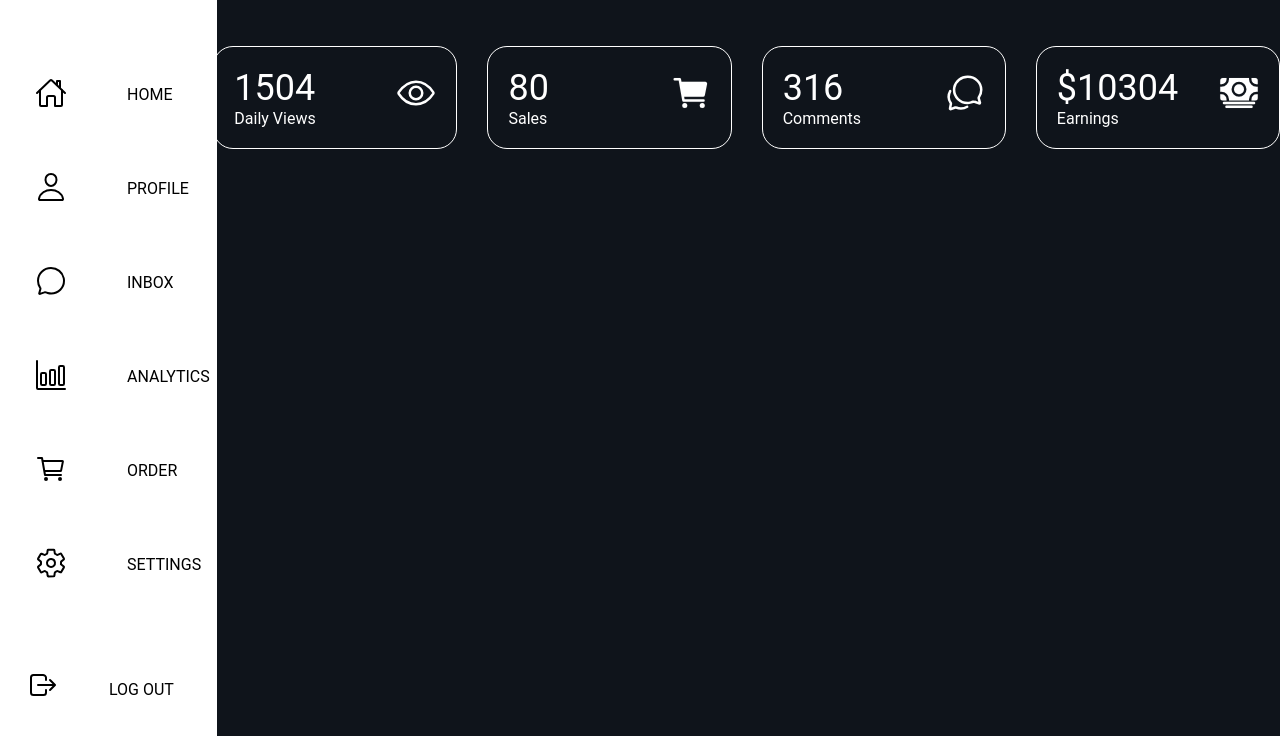
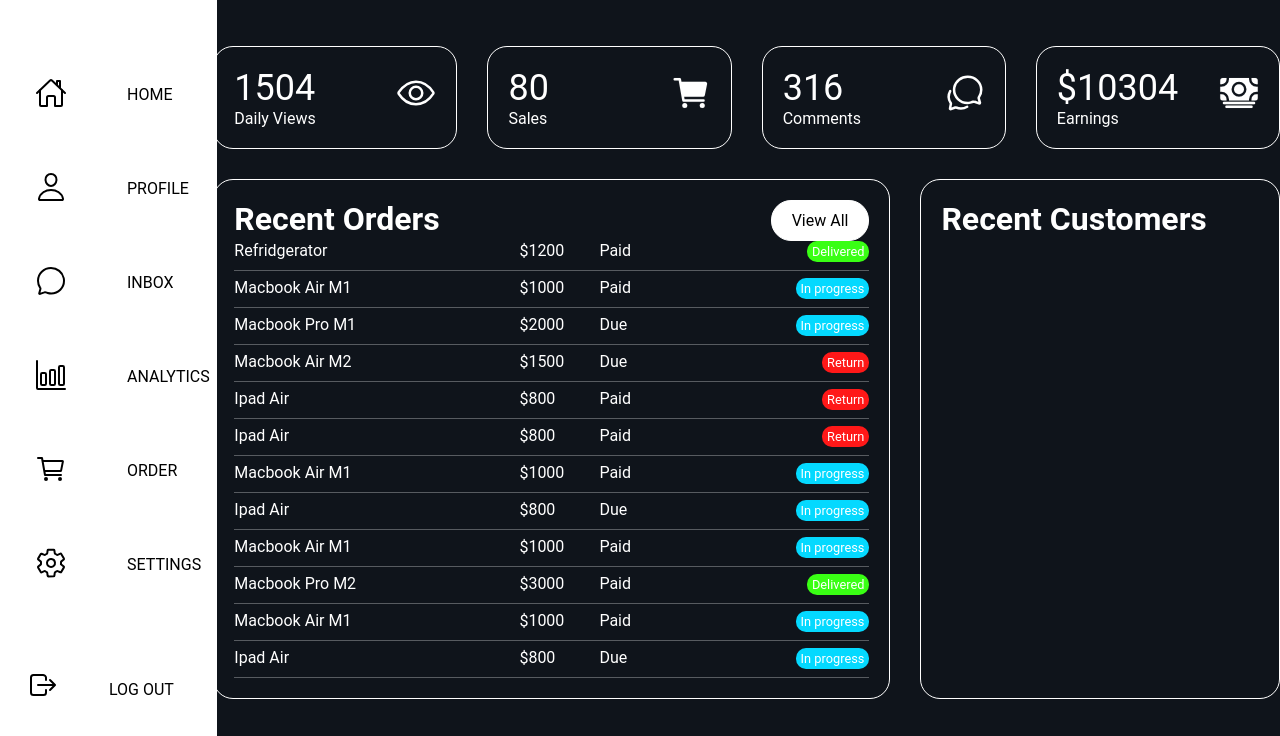
Before and after one commit to lephuocloc1729/top_admin_dashboard, a plain HTML site: page index.html in a window 1280 px wide. Shown: the part 64-800 px from the top of the page. Drawn offline with nearby package versions, Linux system fonts and the light colour scheme.

Commit message:
render and style information of orders

```diff
--- a/index.html
+++ b/index.html
@@ -123,10 +123,20 @@
     </div>
     <div class="information">
       <div class="orders">
+        <div class="head">
+          <div class="title">Recent Orders</div>
+          <button>View All</button>
+        </div>
+        <div class="body">
 
+        </div>
       </div>
       <div class="customers">
-
+        <div class="head">
+          <div class="title">Recent Customers</div>
+        </div>
+        <div class="body">
+        </div>
       </div>
     </div>
   </div>
--- a/script.js
+++ b/script.js
@@ -70,8 +70,34 @@ orderList.push(new orders('Ipad Air', '$800', 'Due', 'In progress'))
 // render these orders' information onto the page
 let htmlForOrder = ''
 orderList.forEach(order => {
-
+  let bg;
+  if (order.status === 'In progress'){
+    bg = '#04D9FF';
+  } else if (order.status === 'Return'){
+    bg = '#FF1818';
+  } else if (order.status === 'Delivered'){
+    bg = '#39FF14';
+  }
+  htmlForOrder += `
+  <div class='order'>
+    <div class='name'>
+      ${order.name}
+    </div>
+    <div class='price'>
+      ${order.price}
+    </div>
+    <div class='payment'>
+      ${order.payment}
+    </div>
+    <div class='status-box'>
+      <div class='status' style='--bg:${bg}'>
+      ${order.status}
+      </div>
+    </div>
+  </div>
+  `
 })
+document.querySelector('.orders .body').innerHTML = htmlForOrder;
 
 // create customer's objects
 let customerList = [];
--- a/styles.css
+++ b/styles.css
@@ -218,3 +218,72 @@ body {
 .main .report .amount {
   font-size: 2.25rem;
 }
+
+/* MAIN */
+.main .information {
+  display: flex;
+  gap: 30px;
+}
+/* edit ORDERS part */
+.main .information .orders {
+  flex: 2;
+  border: 1px solid white;
+  border-radius: 20px;
+  padding: 20px;
+}
+.main .information .orders .head {
+  display: flex;
+  justify-content: space-between;
+}
+
+
+/* create gap between line */
+.main .information .body {
+  display: flex;
+  flex-direction: column;
+  gap: 7px;
+}
+/* style content of orders */
+.main .information .orders .order {
+  display: grid;
+  grid-template-columns: 3fr 80px 80px 2fr;
+  padding-bottom: 8px;
+  border-bottom: 1px solid rgba(255, 255, 255, 0.3);
+}
+/* style status in orders table */
+.main .information .orders .status-box {
+  display: flex;
+  justify-content: end;
+}
+.main .information .orders .status{
+  align-self: flex-end;
+  text-align: end;
+  padding: 3px 5px;
+  border-radius: 10px;
+  background-color: var(--bg);
+  /* color: var(--clr); */
+  font-size: 0.8rem;
+}
+
+
+/* style button */
+.main .information .orders .head button {
+  background-color: white;
+  border: 1px solid white;
+  border-radius: 20px;
+  padding: 10px 20px;
+  font-size: 1rem;
+}
+/* make the "customer" and "orders" words bold */
+.main .information .title {
+  font-size: 2rem;
+  font-weight: 700;
+}
+
+/* edit CUSTOMERS part */
+.main .information .customers {
+  flex: 1;
+  border: 1px solid white;
+  border-radius: 20px;
+  padding: 20px;
+}
```
